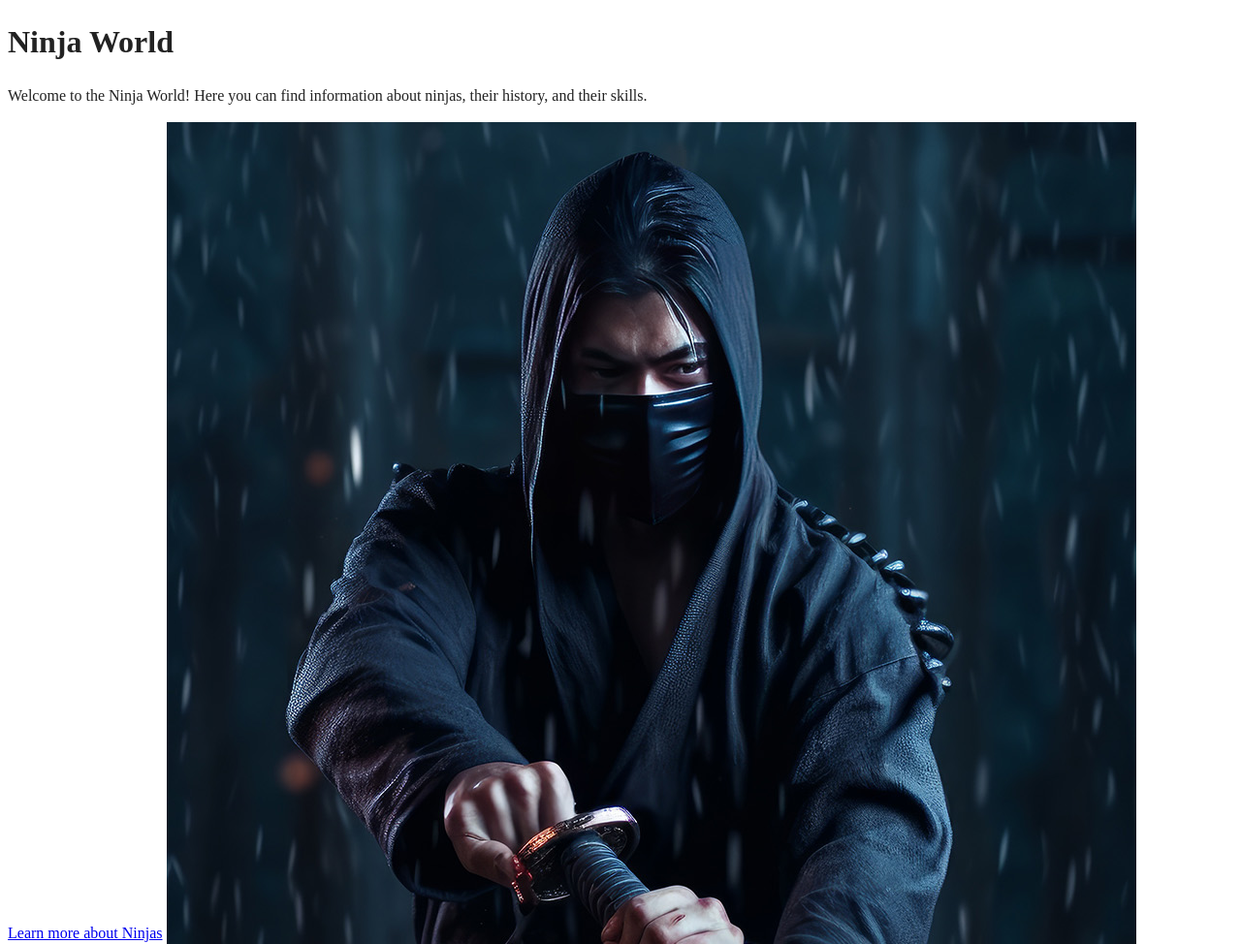
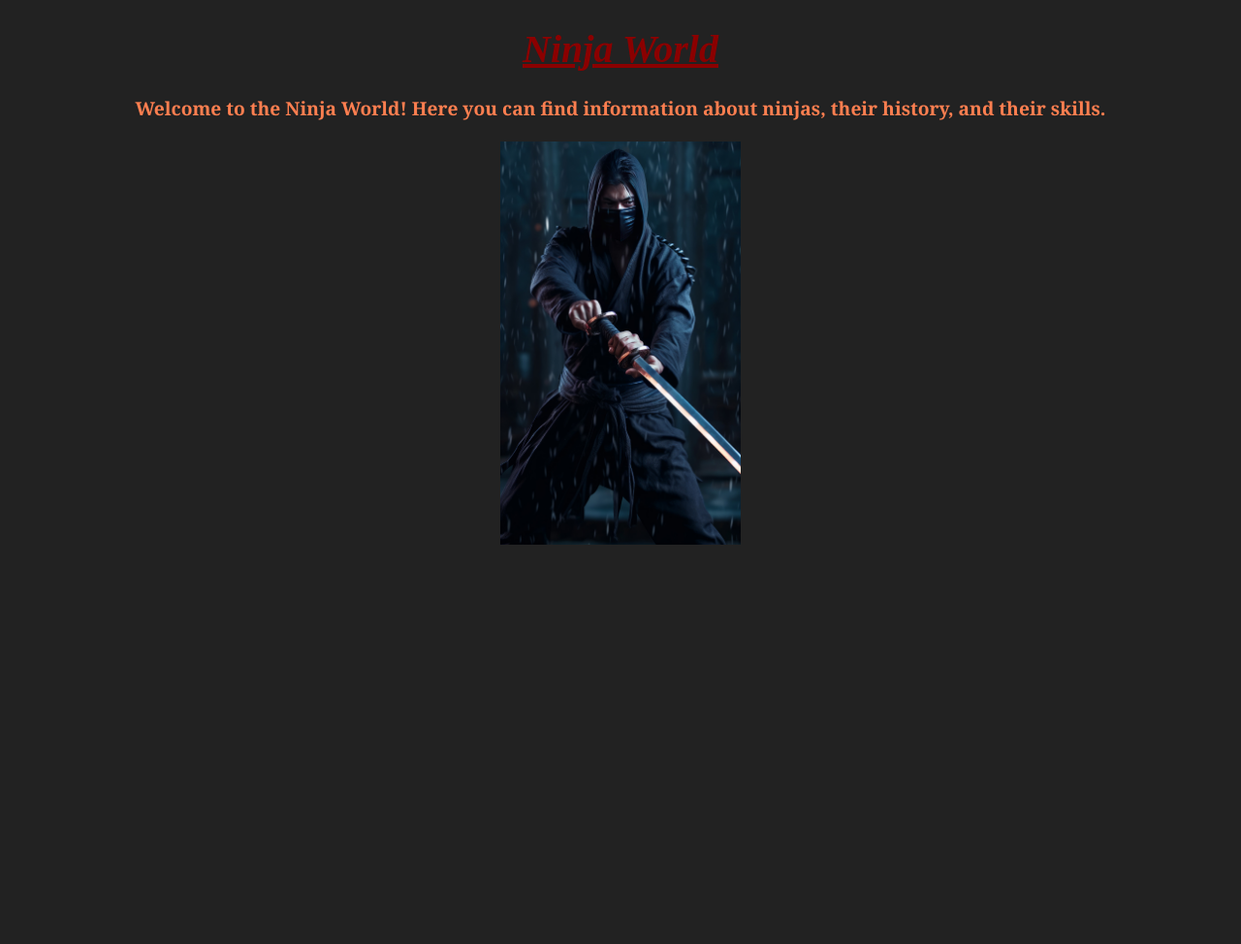
Before and after one commit to mrnnasir/HTMLassignment_P1, a website built with webpack: page Ninja_World/index.html in a window 1280 px wide. Shown: the top 974 px of the page at 97% size. After the commit the page ends 800 px from the top, so only its background shows below. Built offline with nearby package versions, Linux system fonts and the light colour scheme.

Commit message:
Edited css file

```diff
--- a/Ninja_World/css/style.css
+++ b/Ninja_World/css/style.css
@@ -16,6 +16,37 @@ html {
   font-size: 1em;
   line-height: 1.4;
 }
+body {
+  background-color: #222;
+  margin: 20px;
+}
+
+h1 {
+  color:darkred;
+  font-size: 2.5em;
+  font-weight: bold;
+  font-style: italic;
+  text-decoration: underline;
+  text-align: center;
+  line-height: 1.2;
+  margin-bottom: 0.6em;
+}
+
+.brief-intro {
+  color:coral;
+  font-family: Cambria, Cochin, Georgia, Times, 'Times New Roman', serif;
+  font-weight: bold;
+  font-size: 1.2em;
+  text-align: center;
+  margin-bottom: 20px;
+}
+.ninja-img1 {
+  display: block;
+  margin: 0 auto;
+  width: 20%;
+  height: 20%;
+}
+
 
 /*
  * Remove text-shadow in selection highlight:
--- a/Ninja_World/index.html
+++ b/Ninja_World/index.html
@@ -25,9 +25,13 @@
 <body>
   <!-- Add your site or application content here -->
   <h1>Ninja World</h1>
+  <div class="brief-intro">
   <p>Welcome to the Ninja World! Here you can find information about ninjas, their history, and their skills.</p>
-  <a href = "https://en.wikipedia.org/wiki/Ninja">Learn more about Ninjas</a>
-    <img src="img/ninja.jpg" alt="Ninja Image">
+    </div>
+  <a href = "https://en.wikipedia.org/wiki/Ninja">
+    <img src="img/ninja.jpg" alt="Ninja Image" class="ninja-img1">
+    </a>
+
   <script src="js/app.js"></script>
 
 </body>
```
